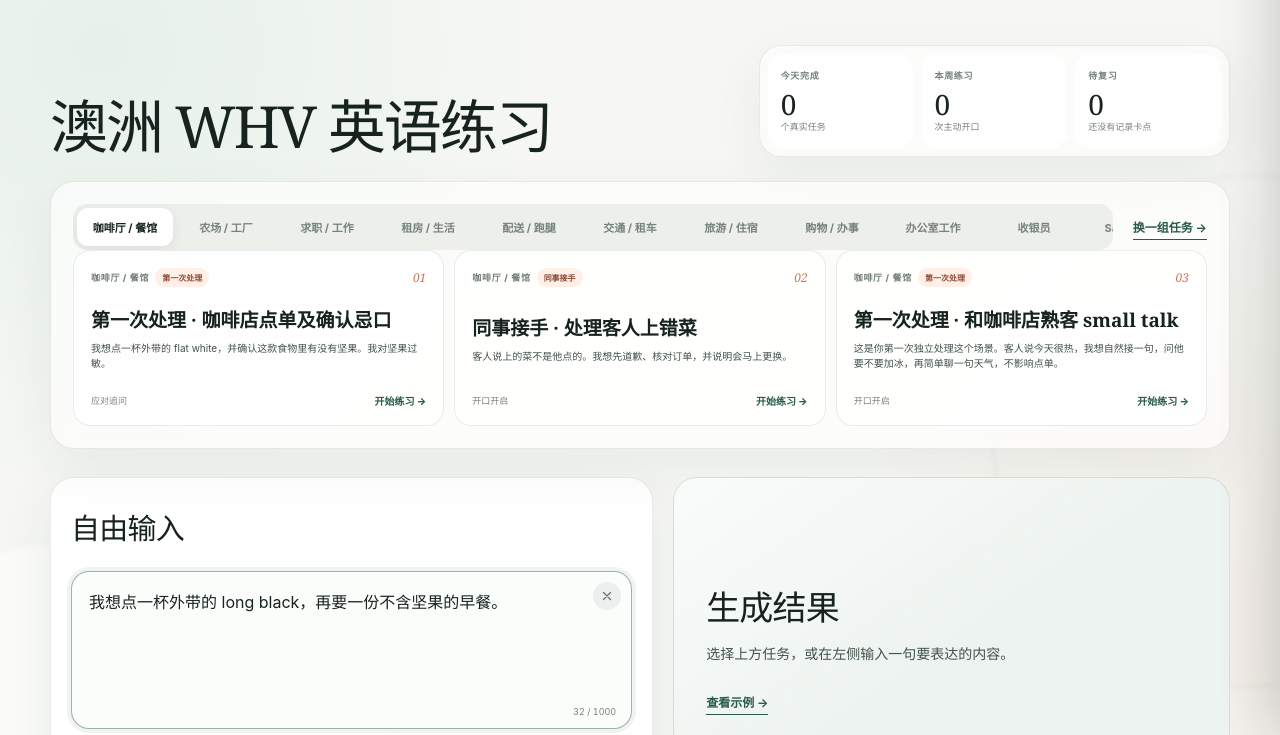
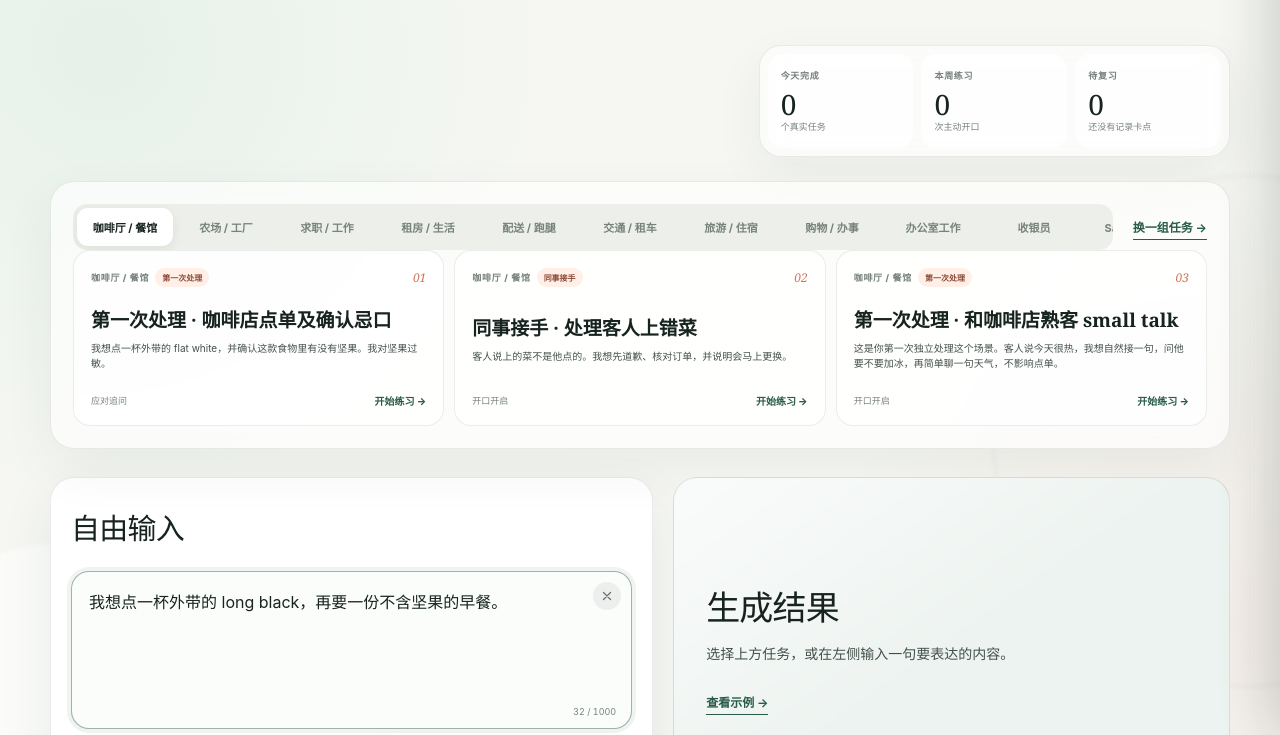
Before and after one commit to jiopiii/sayflow-english, a website: page index.html in a window 1280 px wide. Shown: the part 65-800 px from the top of the page. Drawn offline with Linux system fonts and the light colour scheme; no server answers.

Commit message:
Hide task hub title

```diff
--- a/index.html
+++ b/index.html
@@ -72,7 +72,7 @@
     <section class="task-hub" aria-labelledby="taskHubTitle">
       <div class="task-hero">
         <div class="task-hero-copy">
-          <h1 id="taskHubTitle">澳洲 WHV 英语练习</h1>
+        <h1 id="taskHubTitle" hidden>澳洲 WHV 英语练习</h1>
         </div>
 
         <div class="progress-metrics" aria-label="学习进度概览">
```
